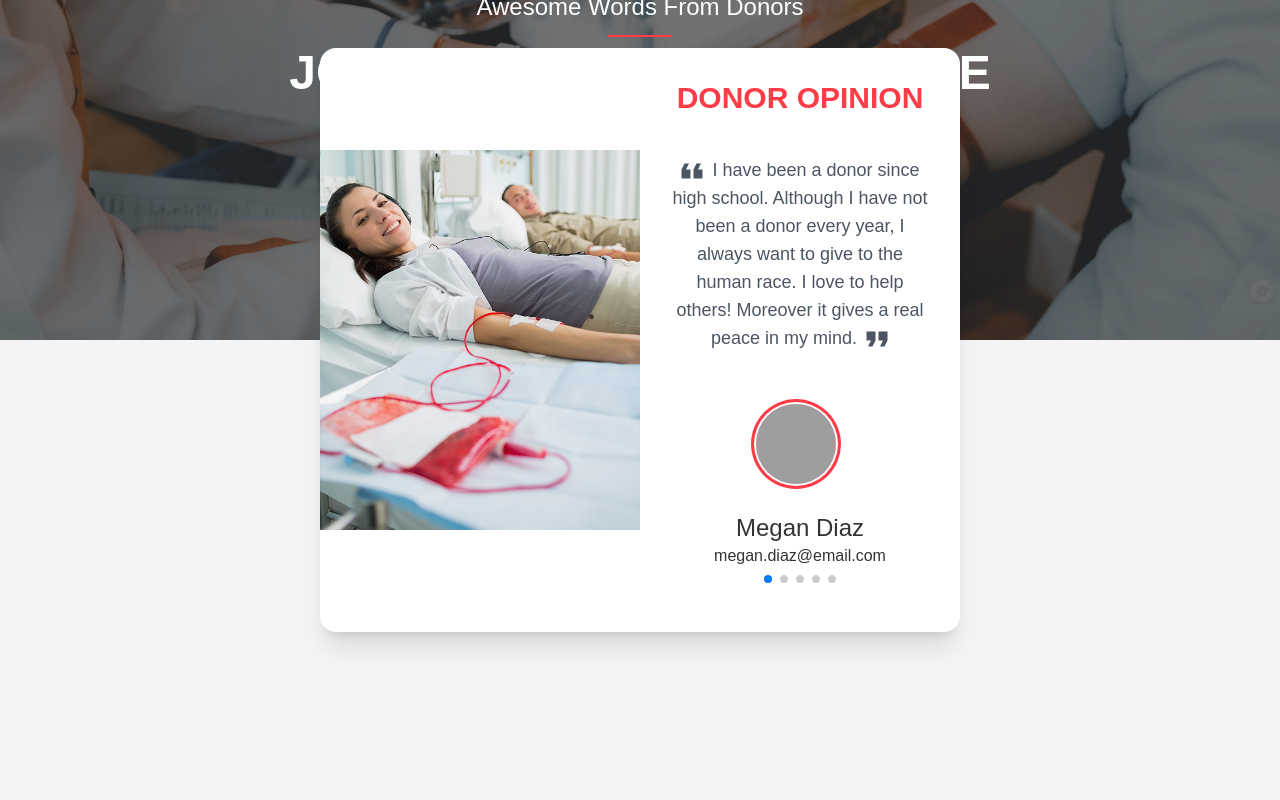
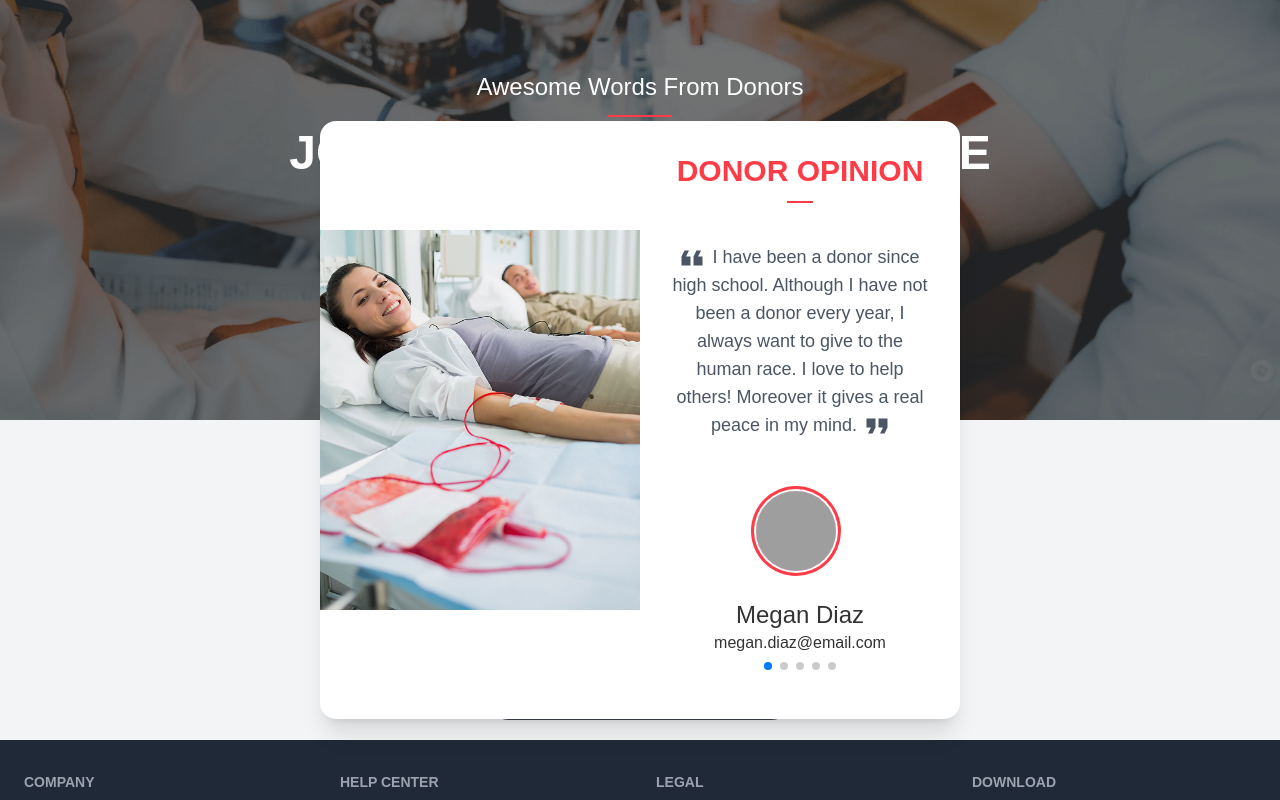
Before and after one commit to emonmorol/blood_boddies, a React (Create React App) app: page / in a window 1280 px wide. Shown: the part 1860-2660 px from the top of the page. Built offline with nearby package versions, Linux system fonts and the light colour scheme; grey boxes are pictures that could not be loaded.

Commit message:
submit opinion button added

```diff
--- /dev/null
+++ b/src/Pages/Home/Campaigns/Campaigns.js
@@ -0,0 +1,7 @@
+import React from "react";
+
+const Campaigns = () => {
+  return <div></div>;
+};
+
+export default Campaigns;
--- a/src/Pages/Home/DonarView/DonarView.js
+++ b/src/Pages/Home/DonarView/DonarView.js
@@ -57,14 +57,14 @@ const DonarView = () => {
   ];
 
   return (
-    <div className="relative ">
-      <div className="flex flex-col items-center justify-center bg-blood-donar bg-fixed bg-cover min-h-[70vh]">
+    <div className="">
+      <div className="relative flex flex-col items-center justify-center bg-blood-donar bg-fixed bg-cover min-h-[70vh]">
         <h2 className="text-2xl text-white">Awesome Words From Donors</h2>
         <hr className="border w-[5%] my-3 border-primary" />
         <h2 className="text-5xl font-extrabold text-white  mb-8">
           JOIN WITH US AND SAVE LIFE
         </h2>
-        <div className="absolute top-1/2 -translate-y-1/2 w-1/2">
+        <div className="absolute top-full -translate-y-1/2 w-1/2">
           <div class="card lg:card-side bg-base-100 shadow-xl">
             <figure className="w-1/2">
               <img src={viewImage} alt="Album" />
@@ -92,7 +92,13 @@ const DonarView = () => {
           </div>
         </div>
       </div>
-      <div className="flex flex-col items-center justify-center bg-gray-100 bg-fixed bg-cover min-h-[70vh]"></div>
+      <div className="flex justify-center items-end bg-gray-100 bg-fixed bg-cover min-h-[40vh]">
+        <div className="">
+          <button className="btn mb-5 rounded-full text-xl font-medium uppercase text-gray-200 px-10 btn-black hover:text-white  hover:bg-primary hover:border-primary transition-all duration-300">
+            Submit your opinion
+          </button>
+        </div>
+      </div>
     </div>
   );
 };
--- a/src/Pages/Home/DonarView/Views.js
+++ b/src/Pages/Home/DonarView/Views.js
@@ -9,6 +9,8 @@ const Views = ({ view }) => {
         <h2 class="text-primary font-bold text-3xl uppercase text-center">
           {memberType} opinion
         </h2>
+        <hr className="border w-[10%] mx-auto my-3 border-primary" />
+
         <p className=" text-gray-600 text-lg my-10 text-center">
           <FormatQuoteIcon className=" rotate-[180deg] scale-150 mr-2" />
           <span>{viewContext}</span>
--- a/src/Pages/Home/Introduction/Introduction.js
+++ b/src/Pages/Home/Introduction/Introduction.js
@@ -5,7 +5,7 @@ import "./Introduction.css";
 
 const Introduction = () => {
   return (
-    <div className=" max-w-7xl mx-auto my-10">
+    <div className=" max-w-7xl mx-auto my-20">
       <div class="card lg:card-side bg-gray-100 shadow-xl">
         <div class="card-body justify-center flex-1">
           <h2 class="text-4xl font-semibold text-gray-600">Who We Are?</h2>
```
